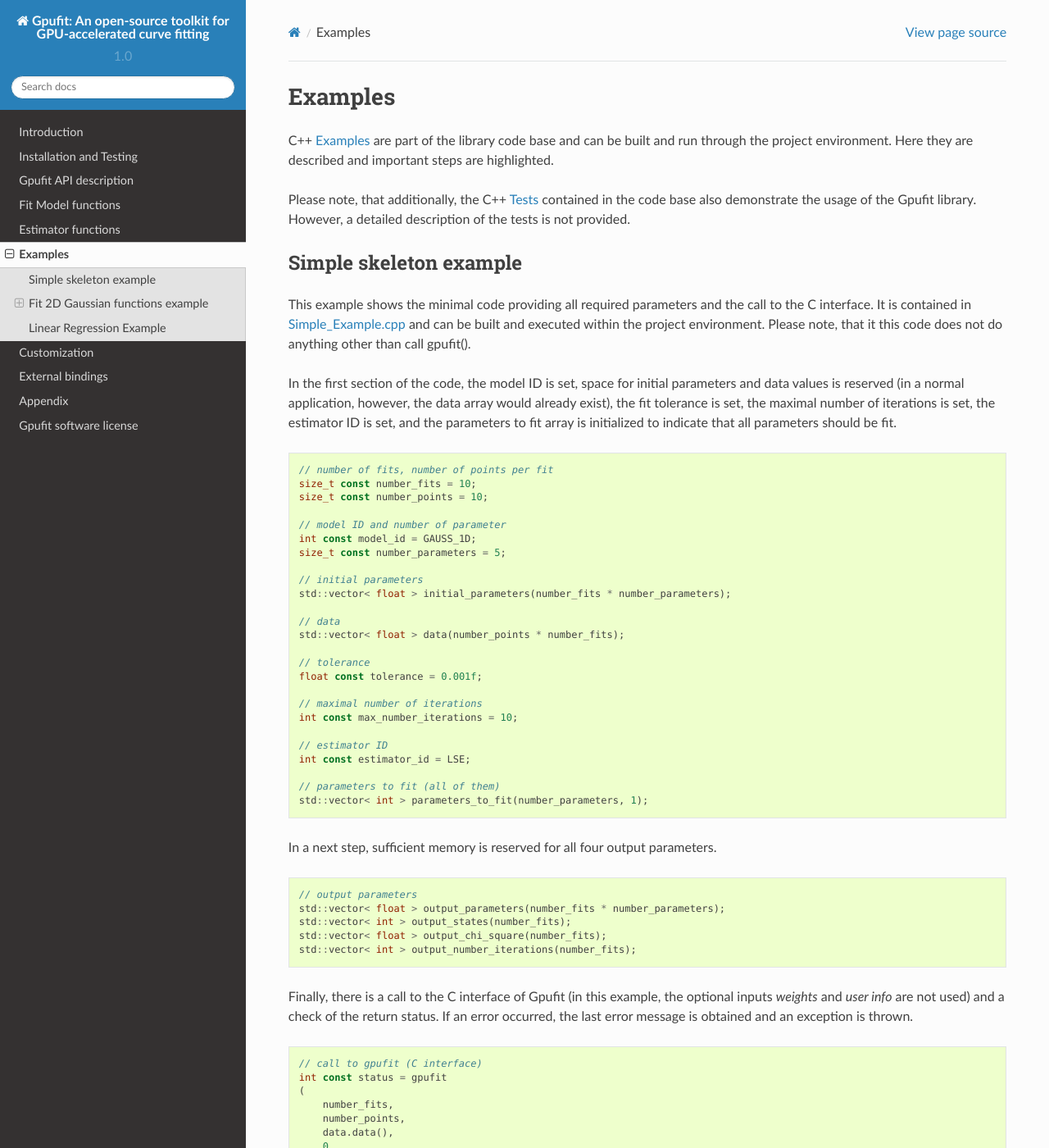
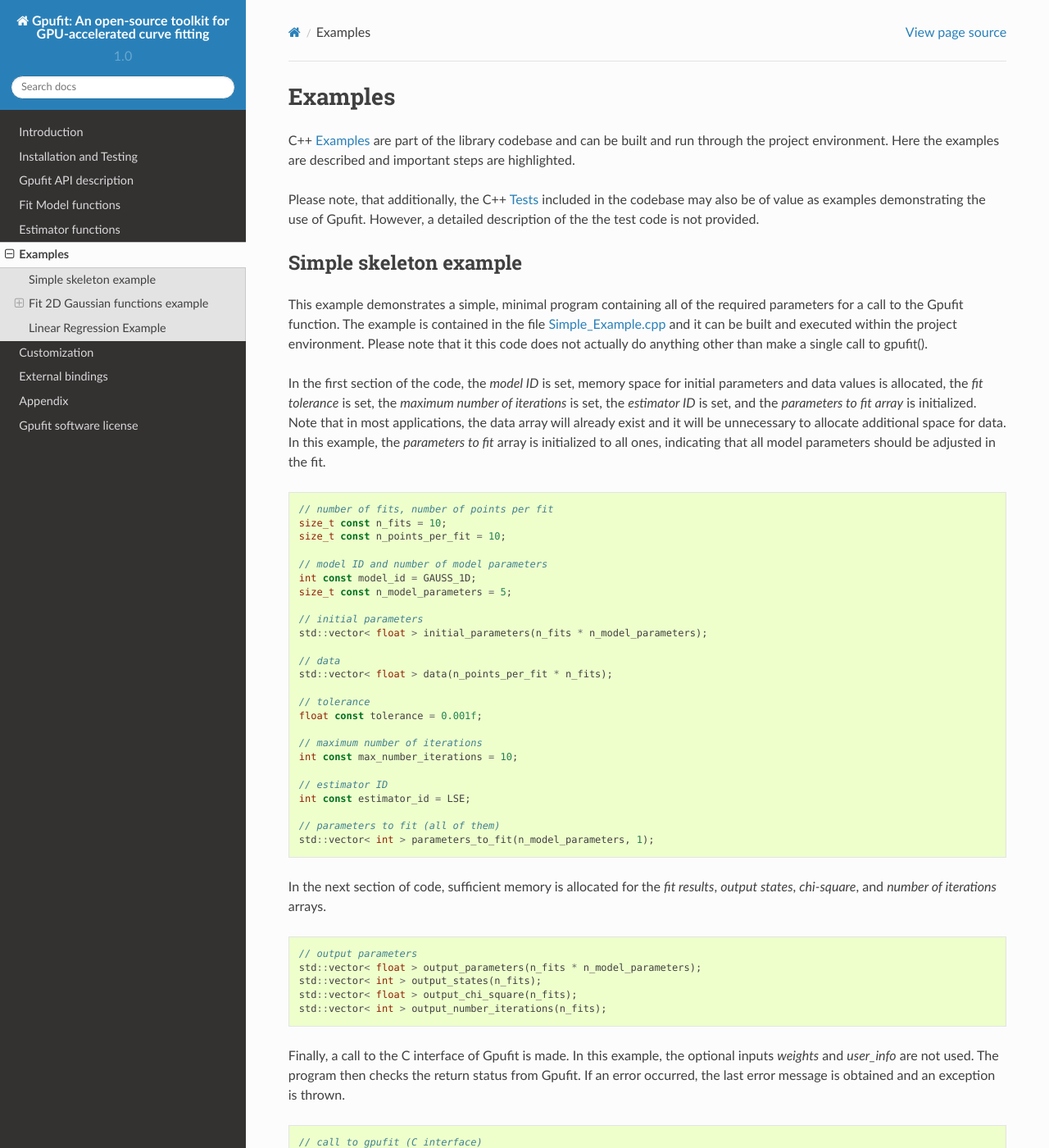
Before and after one commit to gpufit/Gpufit, a Sphinx documentation site: the page built from docs/examples.rst, in a window 1280 px wide and 1400 px high. Shown: the whole window at 82% size. Built offline with Sphinx 7.4.7 and the Read the Docs theme 2.0.0, drawn with Linux system fonts in a browser that asks for light colours; some of the changed text lies outside the part shown.

Commit message:
updated documentation of Gpufit example code

```diff
--- a/docs/examples.rst
+++ b/docs/examples.rst
@@ -2,74 +2,74 @@
 Examples
 ========
 
-C++ Examples_ are part of the library code base and can be built and run through the project environment. Here they are
+C++ Examples_ are part of the library codebase and can be built and run through the project environment. Here the examples are
 described and important steps are highlighted.
 
-Please note, that additionally, the C++ Tests_ contained in the code base also demonstrate the usage of |GF|. However, a
-detailed description of the tests is not provided.
+Please note, that additionally, the C++ Tests_ included in the codebase may also be of value as examples demonstrating the
+use of Gpufit. However, a detailed description of the the test code is not provided.
 
 .. _c-example-simple:
 
 Simple skeleton example
 -----------------------
 
-This example shows the minimal code providing all required parameters and the call to the C interface. It is contained
-in Simple_Example.cpp_ and can be built and executed within the project environment. Please note, that it this code does
-not do anything other than call gpufit().
+This example demonstrates a simple, minimal program containing all of the required parameters for a call to the Gpufit function.  The example is contained
+in the file Simple_Example.cpp_ and it can be built and executed within the project environment. Please note that it this code does not actually do anything other than
+make a single call to gpufit().
 
-In the first section of the code, the model ID is set, space for initial parameters and data values is reserved (in a normal
-application, however, the data array would already exist), the fit tolerance is set, the maximal number of iterations is set,
-the estimator ID is set, and the parameters to fit array is initialized to indicate that all parameters should be fit.
+In the first section of the code, the *model ID* is set, memory space for initial parameters and data values is allocated, the *fit tolerance* is set, the *maximum number of iterations* is set,
+the *estimator ID* is set, and the *parameters to fit array* is initialized.  Note that in most applications, the data array will already exist and it will be unnecessary to allocate additional
+space for data.  In this example, the *parameters to fit* array is initialized to all ones, indicating that all model parameters should be adjusted in the fit.
 
 .. code-block:: cpp
 
 	// number of fits, number of points per fit
-	size_t const number_fits = 10;
-	size_t const number_points = 10;
+	size_t const n_fits = 10;
+	size_t const n_points_per_fit = 10;
 
-	// model ID and number of parameter
+	// model ID and number of model parameters
 	int const model_id = GAUSS_1D;
-	size_t const number_parameters = 5;
+	size_t const n_model_parameters = 5;
 
 	// initial parameters
-	std::vector< float > initial_parameters(number_fits * number_parameters);
+	std::vector< float > initial_parameters(n_fits * n_model_parameters);
 
 	// data
-	std::vector< float > data(number_points * number_fits);
+	std::vector< float > data(n_points_per_fit * n_fits);
 
 	// tolerance
 	float const tolerance = 0.001f;
 
-	// maximal number of iterations
+	// maximum number of iterations
 	int const max_number_iterations = 10;
 
 	// estimator ID
 	int const estimator_id = LSE;
 
 	// parameters to fit (all of them)
-	std::vector< int > parameters_to_fit(number_parameters, 1);
+	std::vector< int > parameters_to_fit(n_model_parameters, 1);
 
-In a next step, sufficient memory is reserved for all four output parameters.
+
+In the next section of code, sufficient memory is allocated for the *fit results*, *output states*, *chi-square*, and *number of iterations* arrays.
 
 .. code-block:: cpp
 
 	// output parameters
-	std::vector< float > output_parameters(number_fits * number_parameters);
-	std::vector< int > output_states(number_fits);
-	std::vector< float > output_chi_square(number_fits);
-	std::vector< int > output_number_iterations(number_fits);
+	std::vector< float > output_parameters(n_fits * n_model_parameters);
+	std::vector< int > output_states(n_fits);
+	std::vector< float > output_chi_square(n_fits);
+	std::vector< int > output_number_iterations(n_fits);
 
-Finally, there is a call to the C interface of Gpufit (in this example, the optional
-inputs *weights* and *user info* are not used) and a check of the return status.
-If an error occurred, the last error message is obtained and an exception is thrown.
+Finally, a call to the C interface of Gpufit is made.  In this example, the optional inputs *weights* and *user_info* are not used.  The program
+then checks the return status from Gpufit.  If an error occurred, the last error message is obtained and an exception is thrown.
 
 .. code-block:: cpp
 
 	// call to gpufit (C interface)
 	int const status = gpufit
         (
-            number_fits,
-            number_points,
+            n_fits,
+            n_points_per_fit,
             data.data(),
             0,
             model_id,
@@ -92,16 +92,16 @@
 		throw std::runtime_error(gpufit_get_last_error());
 	}
 
-This simple example can easily be adapted to real applications by:
+This simple example can be adapted for real applications by:
 
-- choosing your own model ID
-- choosing your own estimator ID
-- choosing your own fit tolerance and maximal number of iterations
-- filling the data structure with the data values to be fitted
-- filling the initial parameters structure with suitable estimates of the true parameters
+- choosing a model ID
+- choosing an estimator ID
+- setting the fit tolerance and maximum number of iterations
+- using a data variable containing the data values to be fit
+- providing initial parameters with suitable estimates of the true parameters
 - processing the output data
 
-The following two examples show |GF| can be used to fit real data.
+In the following sections, examples are provided in which Gpufit is used to fit simulated datasets.
 
 .. _c-example-2d-gaussian:
 
@@ -136,18 +136,18 @@
 .. code-block:: cpp
 
 	// initial parameters (randomized)
-	std::vector< float > initial_parameters(number_fits * number_parameters);
-	for (size_t i = 0; i < number_fits; i++)
+	std::vector< float > initial_parameters(n_fits * n_model_parameters);
+	for (size_t i = 0; i < n_fits; i++)
 	{
-		for (size_t j = 0; j < number_parameters; j++)
+		for (size_t j = 0; j < n_model_parameters; j++)
 		{
 			if (j == 1 || j == 2)
 			{
-				initial_parameters[i * number_parameters + j] = true_parameters[j] + true_parameters[3] * (-0.2f + 0.4f * uniform_dist(rng));
+				initial_parameters[i * n_model_parameters + j] = true_parameters[j] + true_parameters[3] * (-0.2f + 0.4f * uniform_dist(rng));
 			}
 			else
 			{
-				initial_parameters[i * number_parameters + j] = true_parameters[j] * (0.8f + 0.4f*uniform_dist(rng));
+				initial_parameters[i * n_model_parameters + j] = true_parameters[j] * (0.8f + 0.4f*uniform_dist(rng));
 			}
 		}
 	}
@@ -157,8 +157,8 @@
 .. code-block:: cpp
 
 	// generate x and y values
-	std::vector< float > x(number_points);
-	std::vector< float > y(number_points);
+	std::vector< float > x(n_points_per_fit);
+	std::vector< float > y(n_points_per_fit);
 	for (size_t i = 0; i < size_x; i++)
 	{
 		for (size_t j = 0; j < size_x; j++) {
@@ -189,18 +189,18 @@
 .. code-block:: cpp
 
 	// generate data with noise
-	std::vector< float > temp(number_points);
+	std::vector< float > temp(n_points_per_fit);
 	// compute the model function
 	generate_gauss_2d(x, y, temp, true_parameters.begin());
 
-	std::vector< float > data(number_fits * number_points);
-	for (size_t i = 0; i < number_fits; i++)
+	std::vector< float > data(n_fits * n_points_per_fit);
+	for (size_t i = 0; i < n_fits; i++)
 	{
 		// generate Poisson random numbers
-		for (size_t j = 0; j < number_points; j++)
+		for (size_t j = 0; j < n_points_per_fit; j++)
 		{
 			std::poisson_distribution< int > poisson_dist(temp[j]);
-			data[i * number_points + j] = static_cast<float>(poisson_dist(rng));
+			data[i * n_points_per_fit + j] = static_cast<float>(poisson_dist(rng));
 		}
 	}
 
@@ -225,8 +225,8 @@
 	// call to gpufit (C interface)
 	int const status = gpufit
         (
-            number_fits,
-            number_points,
+            n_fits,
+            n_points_per_fit,
             data.data(),
             0,
             model_id,
@@ -272,19 +272,19 @@
 .. code-block:: cpp
 
 	// compute mean of fitted parameters for converged fits
-	std::vector< float > output_parameters_mean(number_parameters, 0);
-	for (size_t i = 0; i != number_fits; i++)
+	std::vector< float > output_parameters_mean(n_model_parameters, 0);
+	for (size_t i = 0; i != n_fits; i++)
 	{
 		if (output_states[i] == STATE_CONVERGED)
 		{
-			for (size_t j = 0; j < number_parameters; j++)
+			for (size_t j = 0; j < n_model_parameters; j++)
 			{
-				output_parameters_mean[j] += output_parameters[i * number_parameters + j];
+				output_parameters_mean[j] += output_parameters[i * n_model_parameters + j];
 			}
 		}
 	}
 	// normalize
-	for (size_t j = 0; j < number_parameters; j++)
+	for (size_t j = 0; j < n_model_parameters; j++)
 	{
 		output_parameters_mean[j] /= output_states_histogram[0];
 	}
@@ -296,7 +296,6 @@
 
 This example features:
 
-- Multiple fits of a 1D Linear curve
 - Noisy data and random initial guesses for the parameters
 - Unequal spaced x position values given as custom user info
 
@@ -311,16 +310,16 @@
 .. code-block:: cpp
 
 	// custom x positions for the data points of every fit, stored in user info
-	std::vector< float > user_info(number_points);
-	for (size_t i = 0; i < number_points; i++)
+	std::vector< float > user_info(n_points_per_fit);
+	for (size_t i = 0; i < n_points_per_fit; i++)
 	{
 		user_info[i] = static_cast<float>(pow(2, i));
 	}
 
 	// size of user info in bytes
-	size_t const user_info_size = number_points * sizeof(float);
+	size_t const user_info_size = n_points_per_fit * sizeof(float);
 
-Because only number_points values are specified, this means that the same custom x position values are used for every fit.
+Because only n_points_per_fit values are specified, this means that the same custom x position values are used for every fit.
 
 The initial parameters for every fit are set to random values uniformly distributed around the true parameter value.
 
@@ -330,13 +329,13 @@
 	std::vector< float > true_parameters { 5, 2 }; // offset, slope
 
 	// initial parameters (randomized)
-	std::vector< float > initial_parameters(number_fits * number_parameters);
-	for (size_t i = 0; i != number_fits; i++)
+	std::vector< float > initial_parameters(n_fits * n_model_parameters);
+	for (size_t i = 0; i != n_fits; i++)
 	{
 		// random offset
-		initial_parameters[i * number_parameters + 0] = true_parameters[0] * (0.8f + 0.4f * uniform_dist(rng));
+		initial_parameters[i * n_model_parameters + 0] = true_parameters[0] * (0.8f + 0.4f * uniform_dist(rng));
 		// random slope
-		initial_parameters[i * number_parameters + 1] = true_parameters[0] * (0.8f + 0.4f * uniform_dist(rng));
+		initial_parameters[i * n_model_parameters + 1] = true_parameters[0] * (0.8f + 0.4f * uniform_dist(rng));
 	}
 
 The data is generated as the value of a linear function and some additive normally distributed noise term.
@@ -344,11 +343,11 @@
 .. code-block:: cpp
 
 	// generate data
-	std::vector< float > data(number_points * number_fits);
+	std::vector< float > data(n_points_per_fit * n_fits);
 	for (size_t i = 0; i != data.size(); i++)
 	{
-		size_t j = i / number_points; // the fit
-		size_t k = i % number_points; // the position within a fit
+		size_t j = i / n_points_per_fit; // the fit
+		size_t k = i % n_points_per_fit; // the position within a fit
 
 		float x = user_info[k];
 		float y = true_parameters[0] + x * true_parameters[1];
@@ -372,8 +371,8 @@
 	// call to gpufit (C interface)
 	int const status = gpufit
         (
-            number_fits,
-            number_points,
+            n_fits,
+            n_points_per_fit,
             data.data(),
             0,
             model_id,
```
